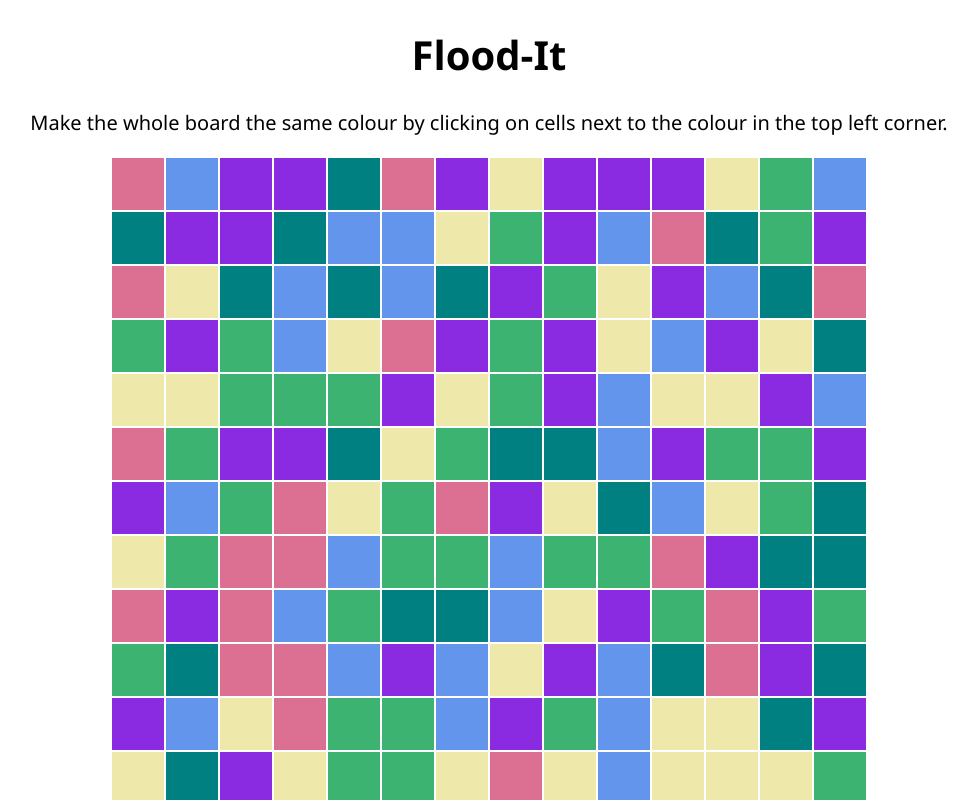
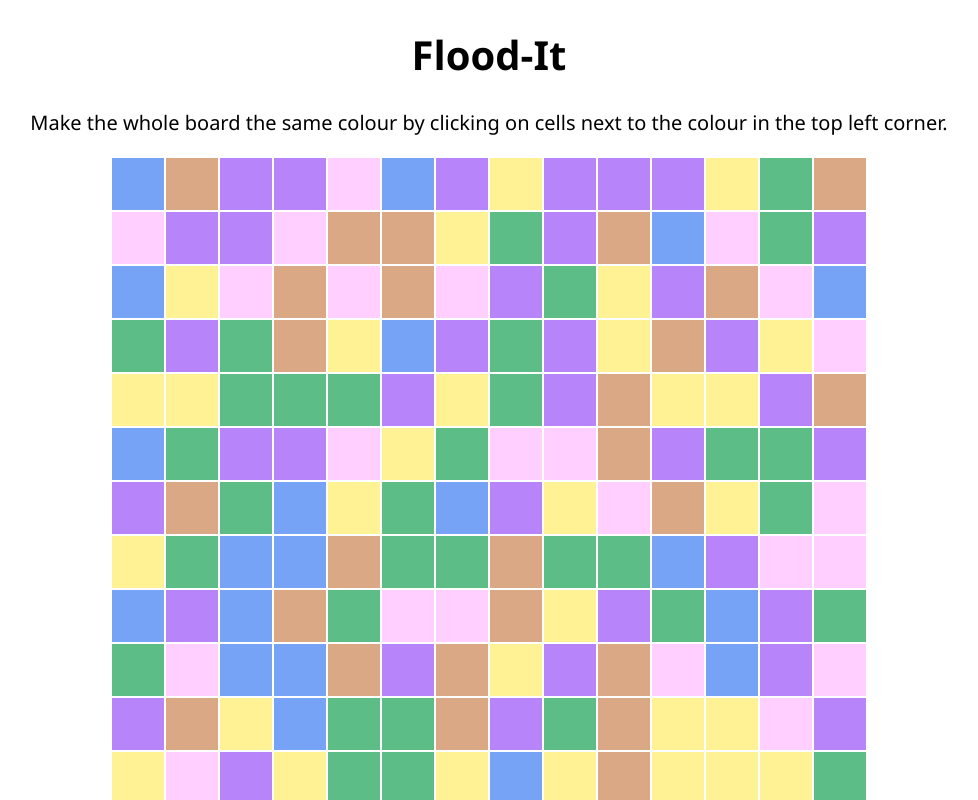
Before and after one commit to Velitheda/react-flood-it, a React (Create React App) app: page / in a window 1280 px wide. Shown: the top 800 px of the page, without its empty margins (151-1129 px from the left). Built offline with nearby package versions, Linux system fonts and the light colour scheme.

Commit message:
Moved colour definitions to css file

```diff
--- a/src/GameLogic.ts
+++ b/src/GameLogic.ts
@@ -113,4 +113,4 @@ const randomColour = () => colours[randomIntFromInterval(0, colours.length - 1)]
 const randomIntFromInterval = (min: number, max: number) =>
   Math.floor(Math.random() * (max - min + 1) + min)
 
-export const colours = ['PaleVioletRed', 'CornflowerBlue', 'MediumSeaGreen', 'PaleGoldenRod', 'BlueViolet', 'Teal']
+export const colours = ['colour1', 'colour2', 'colour3', 'colour4', 'colour5', 'colour6']
--- a/src/components/Board.css
+++ b/src/components/Board.css
@@ -14,3 +14,27 @@
   width: 50px;
   height: 50px;
 }
+
+.colour1 {
+  background-color: #76a3f5;
+}
+
+.colour2 {
+  background-color: #daa885;
+}
+
+.colour3 {
+  background-color: #5cbd87;
+}
+
+.colour4 {
+  background-color: #fff294;
+}
+
+.colour5 {
+  background-color: #b884f9;
+}
+
+.colour6 {
+  background-color: #fecfff;
+}
--- a/src/components/Board.tsx
+++ b/src/components/Board.tsx
@@ -85,8 +85,5 @@ interface IColouredCellProps {
 }
 
 function ColouredCell({ colour, row, column, onAttempt }: IColouredCellProps) {
-  const style = {
-    backgroundColor: colour
-  }
-  return <td className="cell" style={style} onClick={onAttempt(row, column)}></td>
+  return <td className={"cell " + colour}  onClick={onAttempt(row, column)}></td>
 }
```
